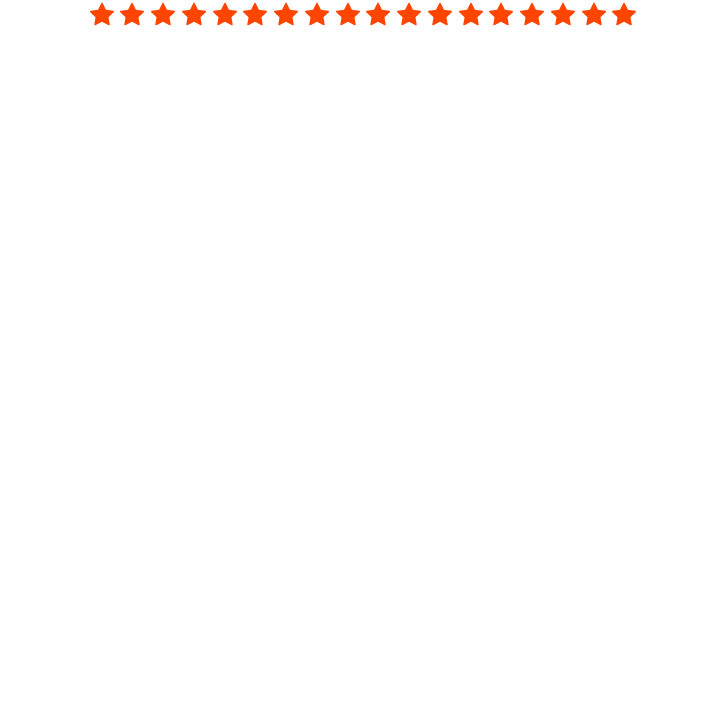
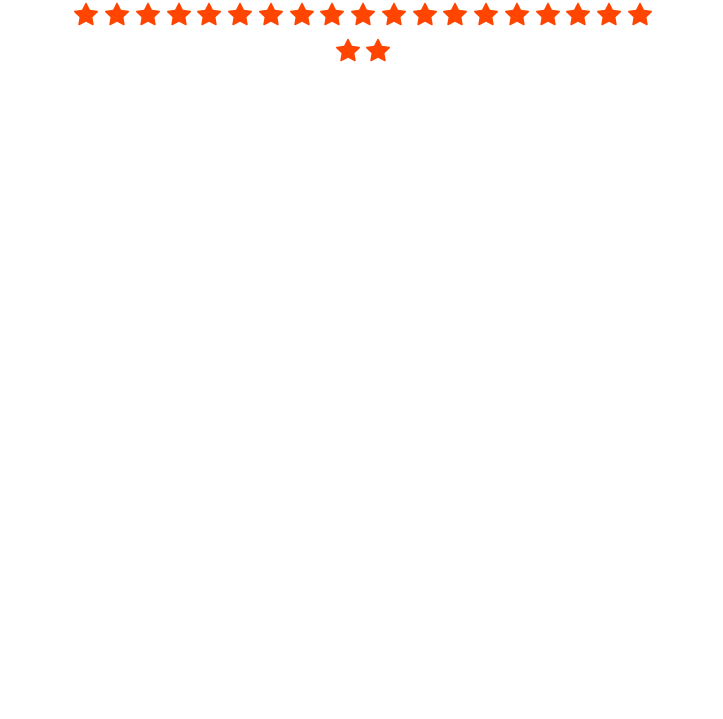
Before and after one commit to Burpies/Burpies.github.io, a plain HTML site: page index.html in a window 1280 px wide. Shown: the part 81-800 px from the top of the page, without its empty margins (277-1000 px from the left). Drawn offline with nearby package versions, Linux system fonts and the light colour scheme.

Commit message:
Update index.html

```diff
--- a/index.html
+++ b/index.html
@@ -81,6 +81,16 @@
 		<svg width="1em" height="1em" viewBox="0 0 16 16" class="bi bi-star-fill" fill="orangered" xmlns="http://www.w3.org/2000/svg">
 		  <path d="M3.612 15.443c-.386.198-.824-.149-.746-.592l.83-4.73L.173 6.765c-.329-.314-.158-.888.283-.95l4.898-.696L7.538.792c.197-.39.73-.39.927 0l2.184 4.327 4.898.696c.441.062.612.636.283.95l-3.523 3.356.83 4.73c.078.443-.36.79-.746.592L8 13.187l-4.389 2.256z"/>
 		</svg>
+		<svg width="1em" height="1em" viewBox="0 0 16 16" class="bi bi-star-fill" fill="orangered" xmlns="http://www.w3.org/2000/svg">
+		  <path d="M3.612 15.443c-.386.198-.824-.149-.746-.592l.83-4.73L.173 6.765c-.329-.314-.158-.888.283-.95l4.898-.696L7.538.792c.197-.39.73-.39.927 0l2.184 4.327 4.898.696c.441.062.612.636.283.95l-3.523 3.356.83 4.73c.078.443-.36.79-.746.592L8 13.187l-4.389 2.256z"/>
+		</svg>
+		<br>
+		<svg width="1em" height="1em" viewBox="0 0 16 16" class="bi bi-star-fill" fill="orangered" xmlns="http://www.w3.org/2000/svg">
+		  <path d="M3.612 15.443c-.386.198-.824-.149-.746-.592l.83-4.73L.173 6.765c-.329-.314-.158-.888.283-.95l4.898-.696L7.538.792c.197-.39.73-.39.927 0l2.184 4.327 4.898.696c.441.062.612.636.283.95l-3.523 3.356.83 4.73c.078.443-.36.79-.746.592L8 13.187l-4.389 2.256z"/>
+		</svg>
+		<svg width="1em" height="1em" viewBox="0 0 16 16" class="bi bi-star-fill" fill="orangered" xmlns="http://www.w3.org/2000/svg">
+		  <path d="M3.612 15.443c-.386.198-.824-.149-.746-.592l.83-4.73L.173 6.765c-.329-.314-.158-.888.283-.95l4.898-.696L7.538.792c.197-.39.73-.39.927 0l2.184 4.327 4.898.696c.441.062.612.636.283.95l-3.523 3.356.83 4.73c.078.443-.36.79-.746.592L8 13.187l-4.389 2.256z"/>
+		</svg>
 	</p>
     <!-- Optional JavaScript -->
     <!-- jQuery first, then Popper.js, then Bootstrap JS -->
```
